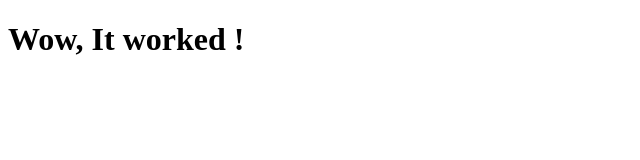
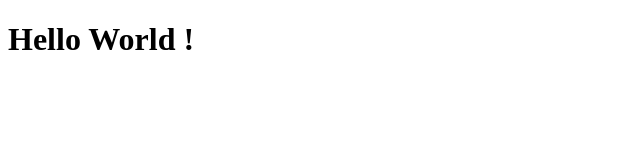
Before and after one commit to bhavya1995/acadview-mwf163, a plain HTML site: page index.html in a window 1280 px wide. Shown: the whole page, without its empty margins (0-640 px from the left). Drawn offline with Linux system fonts and the light colour scheme.

Commit message:
Changed data to hello world

```diff
--- a/index.html
+++ b/index.html
@@ -4,6 +4,6 @@
 		<title>My First Project !</title>
 	</head>
 	<body>
-		<h1>Wow, It worked !</h1>
+		<h1>Hello World !</h1>
 	</body>
 </html>
```
